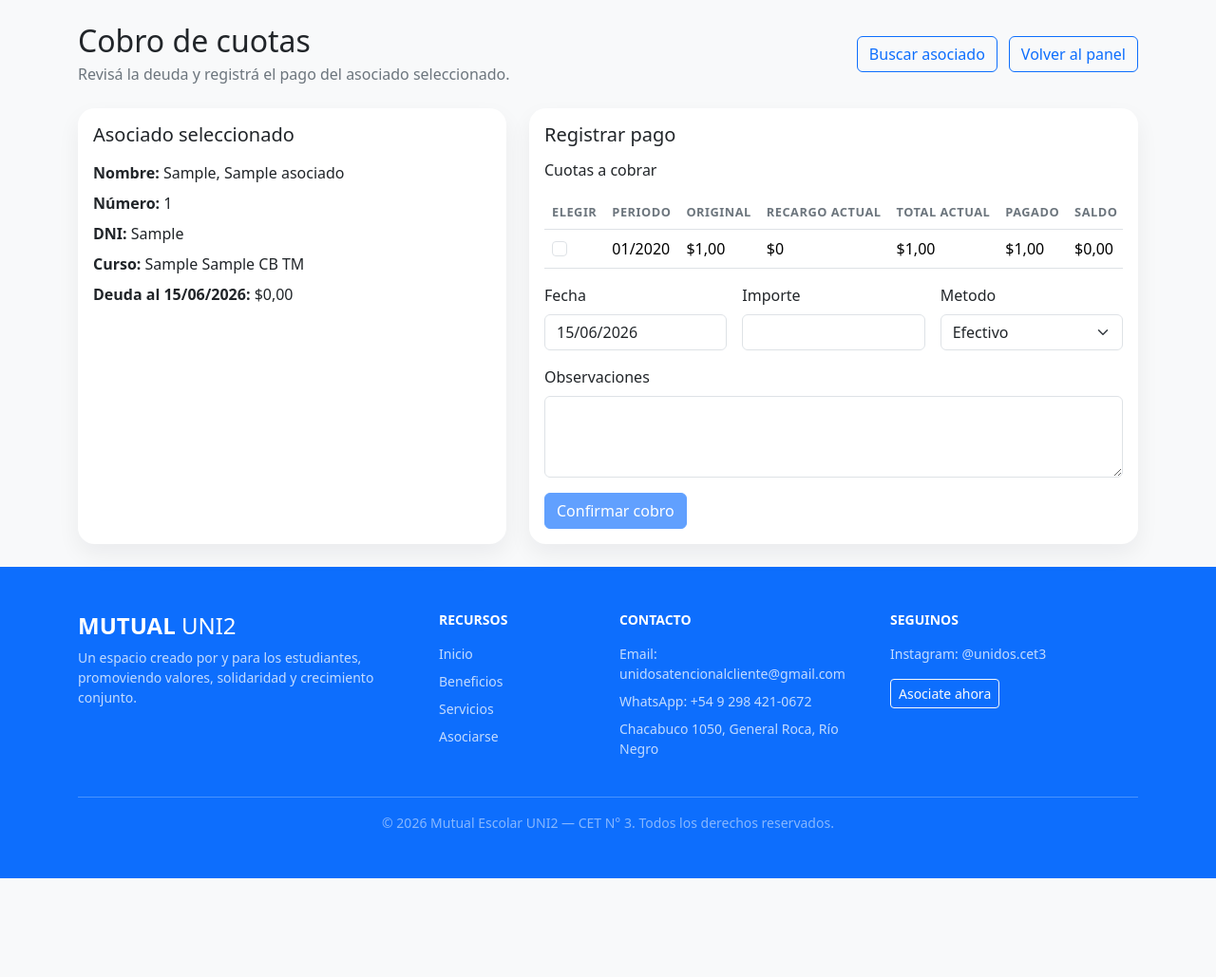
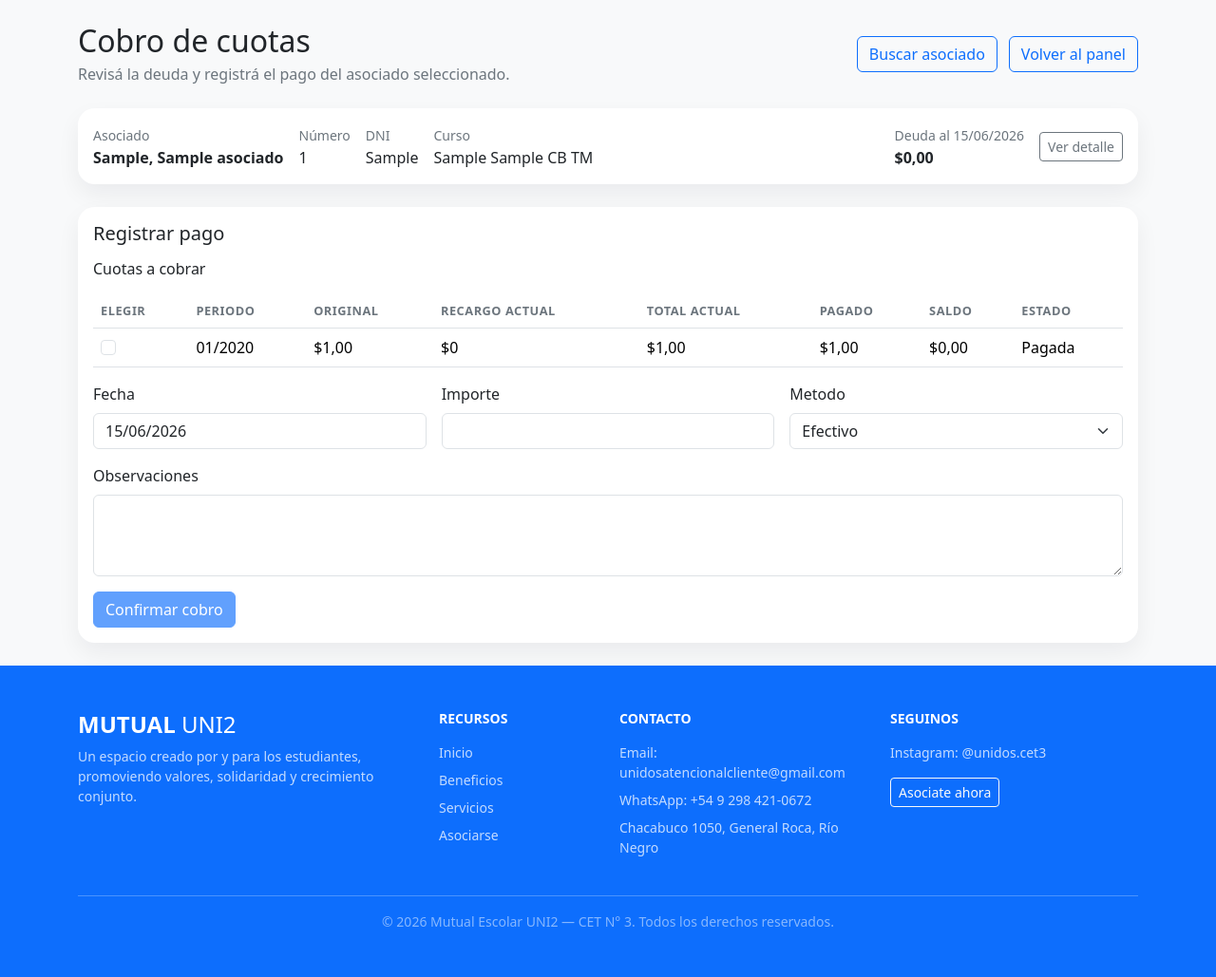
Before and after one commit to CET-3/uni2, a Django app: page /gestion/cobros/?asociado=1 in a window 1280 px wide. Shown: the part 56-1085 px from the top of the page at 95% size. Before the commit the page ends 981 px from the top, so only its background shows below. Run offline with Django 5.2, Linux system fonts and the light colour scheme; a user stored in the database is signed in; tables that the repository leaves empty hold one stand-in row (values such as "Sample post").

Commit message:
mejora navegación en cobros y dashboard de gestión
- reorganiza vista de cobro: datos del asociado arriba en fila simple, formulario abajo
- agrega link al detalle del asociado desde la vista de cobro
- simplifica sección admin en dashboard: un solo botón al admin completo
- actualiza texto del módulo Asociados para incluir cobrar
- renombra sección a "Tareas de la operación diaria del MVP"
- elimina accesos directos a Cobros y Deudores del dashboard

```diff
--- a/templates/gestion/cobrar_cuotas.html
+++ b/templates/gestion/cobrar_cuotas.html
@@ -16,21 +16,37 @@
 </div>
 
 {% if selected_asociado %}
-    <div class="row g-4">
-        <div class="col-lg-5">
-            <div class="card surface-card h-100">
-                <div class="card-body">
-                    <h2 class="h5 mb-3">Asociado seleccionado</h2>
-                    <p class="mb-2"><strong>Nombre:</strong> {{ selected_asociado.apellido }}, {{ selected_asociado.nombre }}</p>
-                    <p class="mb-2"><strong>Número:</strong> {{ selected_asociado.numero_asociado }}</p>
-                    <p class="mb-2"><strong>DNI:</strong> {{ selected_asociado.dni }}</p>
-                    <p class="mb-2"><strong>Curso:</strong> {{ selected_asociado.curso_actual|default:"-" }}</p>
-                    <p class="mb-0"><strong>Deuda al {{ fecha_referencia|date:"d/m/Y" }}:</strong> ${{ total_deuda }}</p>
+    <div class="card surface-card mb-4">
+        <div class="card-body py-3">
+            <div class="row g-3 align-items-center">
+                <div class="col-sm-auto">
+                    <span class="text-secondary small">Asociado</span>
+                    <div class="fw-semibold">{{ selected_asociado.apellido }}, {{ selected_asociado.nombre }}</div>
+                </div>
+                <div class="col-sm-auto">
+                    <span class="text-secondary small">Número</span>
+                    <div>{{ selected_asociado.numero_asociado }}</div>
+                </div>
+                <div class="col-sm-auto">
+                    <span class="text-secondary small">DNI</span>
+                    <div>{{ selected_asociado.dni }}</div>
+                </div>
+                <div class="col-sm-auto">
+                    <span class="text-secondary small">Curso</span>
+                    <div>{{ selected_asociado.curso_actual|default:"-" }}</div>
+                </div>
+                <div class="col-sm-auto ms-sm-auto">
+                    <span class="text-secondary small">Deuda al {{ fecha_referencia|date:"d/m/Y" }}</span>
+                    <div class="fw-semibold">${{ total_deuda }}</div>
+                </div>
+                <div class="col-sm-auto">
+                    <a class="btn btn-outline-secondary btn-sm" href="{% url 'gestion:asociado_detalle' selected_asociado.id %}">Ver detalle</a>
                 </div>
             </div>
         </div>
-        <div class="col-lg-7">
-            <div class="card surface-card h-100">
+    </div>
+
+    <div class="card surface-card">
         <div class="card-body">
             <h2 class="h5 mb-3">Registrar pago</h2>
             <form method="post" novalidate>
@@ -108,8 +124,6 @@
             </form>
         </div>
     </div>
-        </div>
-    </div>
 
     <script>
         document.addEventListener("DOMContentLoaded", function () {
```
Also changed, not shown: templates/gestion/dashboard.html (+4 -26 lines). Lines whose indentation alone changed are shown as unchanged.
